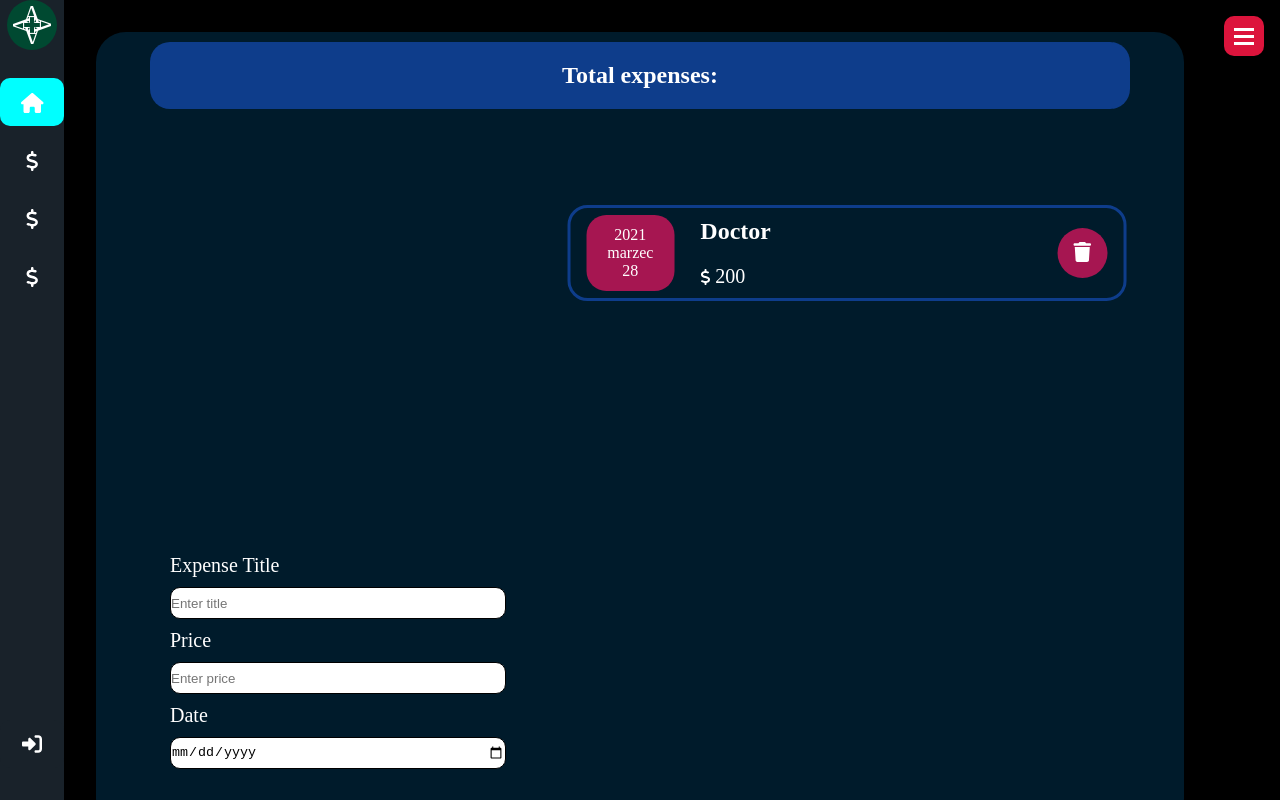
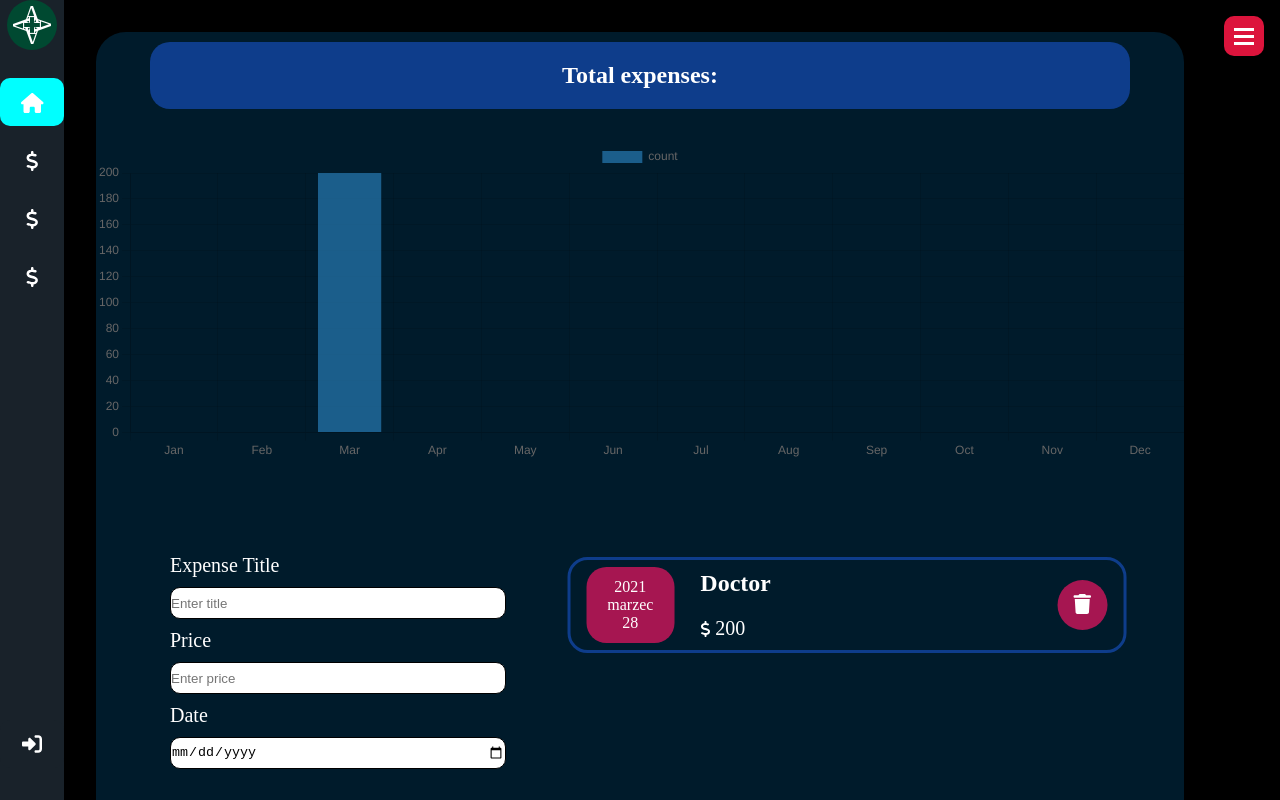
Before and after one commit to rodis00/expense-tracker, a React (Create React App) app in the folder frontend/: page /expenses in a window 1280 px wide. Shown: the top 800 px of the page. Built offline with nearby package versions, Linux system fonts and the light colour scheme.

Commit message:
importing ChartBar

```diff
--- a/frontend/src/components/ExpensesEarnings/UserData.jsx
+++ b/frontend/src/components/ExpensesEarnings/UserData.jsx
@@ -1,11 +1,13 @@
 import React from "react";
 import classes from "./UserData.module.css";
 import ListData from "./ListData";
+import Chart from "../Chart/Chart";
 
-function AllExpenses({ items }) {
+function UserData({ items }) {
   return (
     <>
       <h2 className={classes.total}>Total expenses: </h2>
+      <Chart items={items}/>
       <div className={classes.section}>
         <ListData items={items} />
       </div>
@@ -13,4 +15,4 @@ function AllExpenses({ items }) {
   );
 }
 
-export default AllExpenses;
+export default UserData;
```
